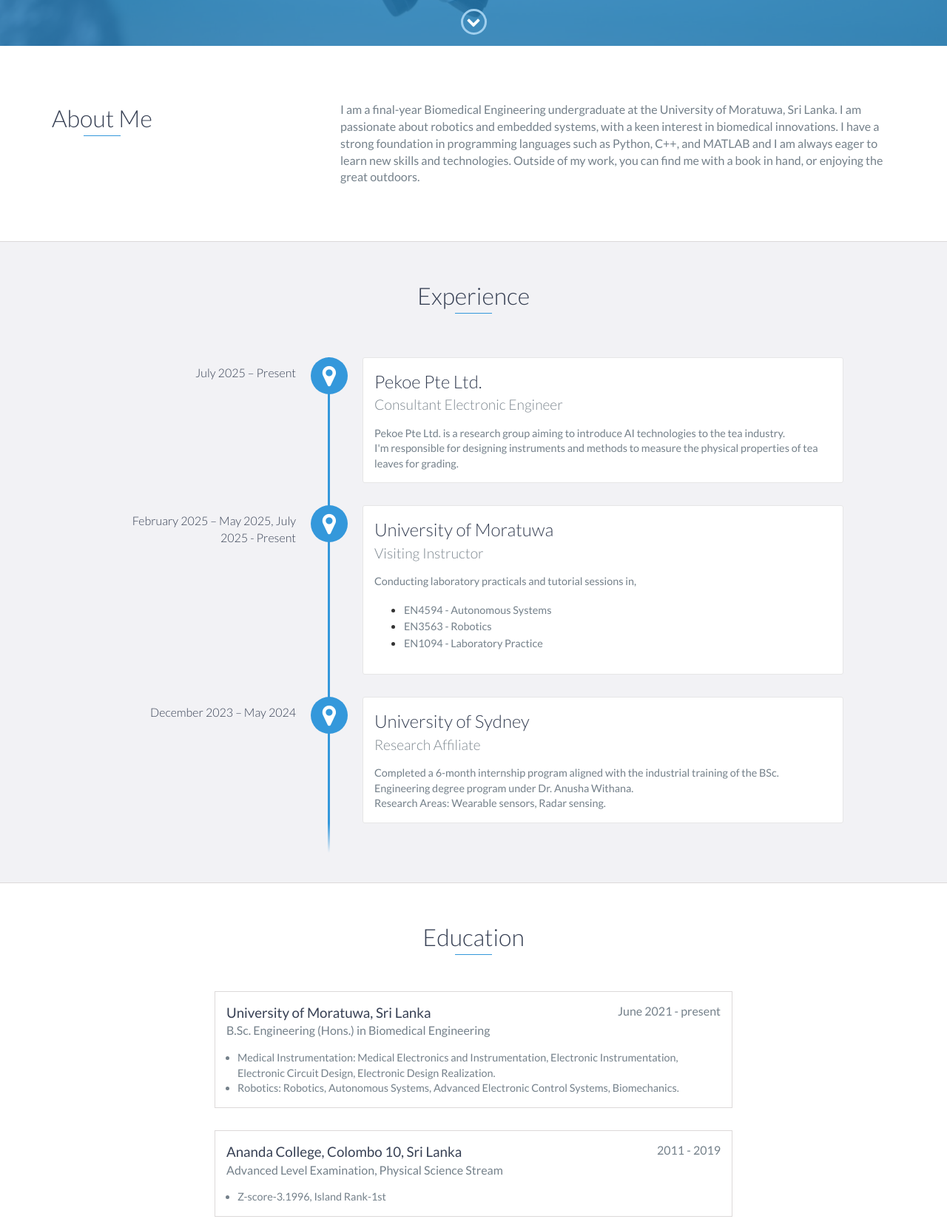
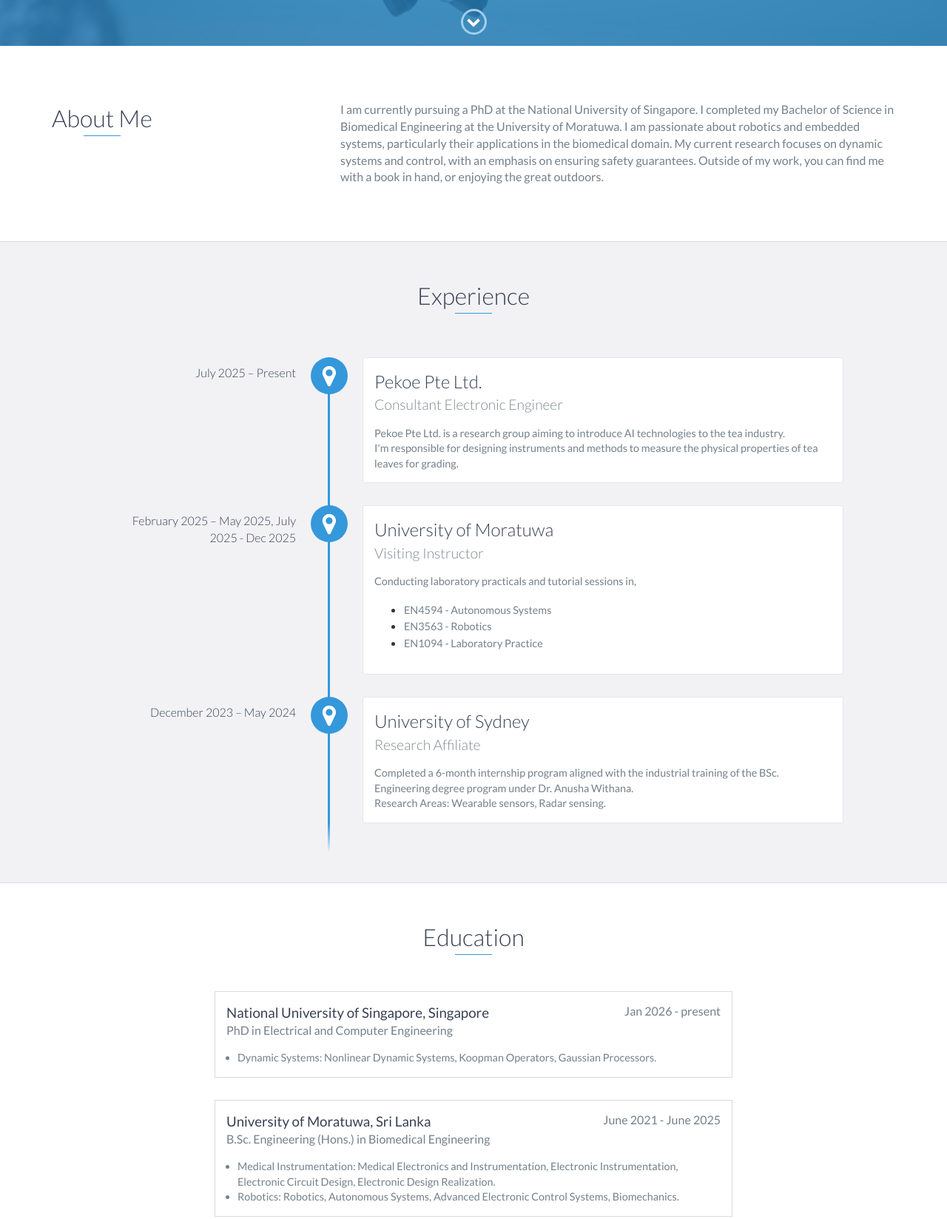
Before and after one commit to Tharusha-Sihan/Tharusha-Sihan.github.io, a website: page index.html in a window 1280 px wide. Shown: the part 738-2386 px from the top of the page at 74% size. Drawn offline with nearby package versions, Linux system fonts and the light colour scheme.

Commit message:
[Update] phd profile

```diff
--- a/index.html
+++ b/index.html
@@ -49,8 +49,8 @@
     <div id="lead">
         <div id="lead-content">
             <h1>Tharusha Fonseka</h1>
-            <h2>Biomedical Engineering Undergraduate</h2>
-            <a href="Resources/CV.pdf" class="btn-rounded-white">View CV</a>
+            <h2>PhD Researcher in Robotics & Control</h2>
+            <a href="Resources/CV_Tharusha.pdf" class="btn-rounded-white">View CV</a>
         </div>
         <!-- End #lead-content -->
 
@@ -73,10 +73,11 @@
                 </div>
                 <div class="col-md-8">
                     <p>
-                        I am a final-year Biomedical Engineering undergraduate at the University of Moratuwa, Sri Lanka. I am passionate about robotics
-                        and embedded systems, with a keen interest in biomedical innovations. I have a strong foundation in programming languages
-                        such as Python, C++, and MATLAB and I am always eager to learn new skills and technologies. Outside of my work, you can find me
-                        with a book in hand, or enjoying the great outdoors.
+                        I am currently pursuing a PhD at the National University of Singapore.
+                        I completed my Bachelor of Science in Biomedical Engineering at the University of Moratuwa.
+                        I am passionate about robotics and embedded systems, particularly their applications in the biomedical domain.
+                        My current research focuses on dynamic systems and control, with an emphasis on ensuring safety guarantees.
+                        Outside of my work, you can find me with a book in hand, or enjoying the great outdoors.
 
                     </p>
                 </div>
@@ -99,7 +100,7 @@
                 </p>
             </div>
 
-            <div data-date="February 2025 – May 2025, July 2025 - Present">
+            <div data-date="February 2025 – May 2025, July 2025 - Dec 2025">
                 <h3>University of Moratuwa </h3>
                 <h4>Visiting Instructor</h4>
                 <p> Conducting laboratory practicals and tutorial sessions in,
@@ -152,8 +153,19 @@
     <div id="education">
         <h2 class="heading">Education</h2>
         <div class="education-block">
+            <h3>National University of Singapore, Singapore</h3>
+            <span class="education-date">Jan 2026 - present</span>
+            <h4> PhD in Electrical and Computer Engineering</h4>
+            <ul>
+                <li>
+                Dynamic Systems: Nonlinear Dynamic Systems, Koopman Operators, Gaussian Processors.
+                </li>
+            </ul>
+
+        </div>
+        <div class="education-block">
             <h3>University of Moratuwa, Sri Lanka</h3>
-            <span class="education-date">June 2021 - present</span>
+            <span class="education-date">June 2021 - June 2025</span>
             <h4> B.Sc. Engineering (Hons.) in Biomedical Engineering</h4>
             <ul>
                 <li>
```
Also changed, not shown: 3 other files.
